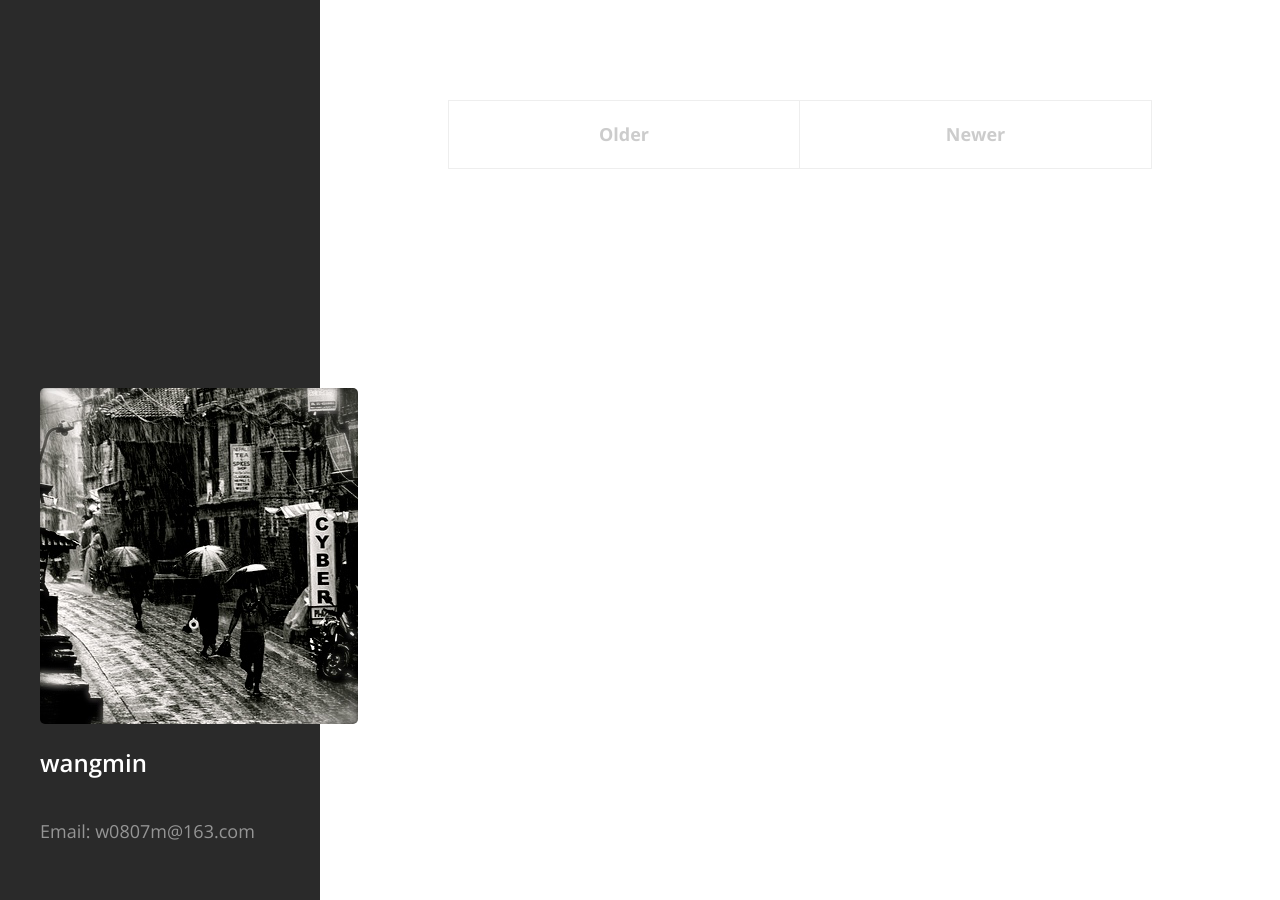
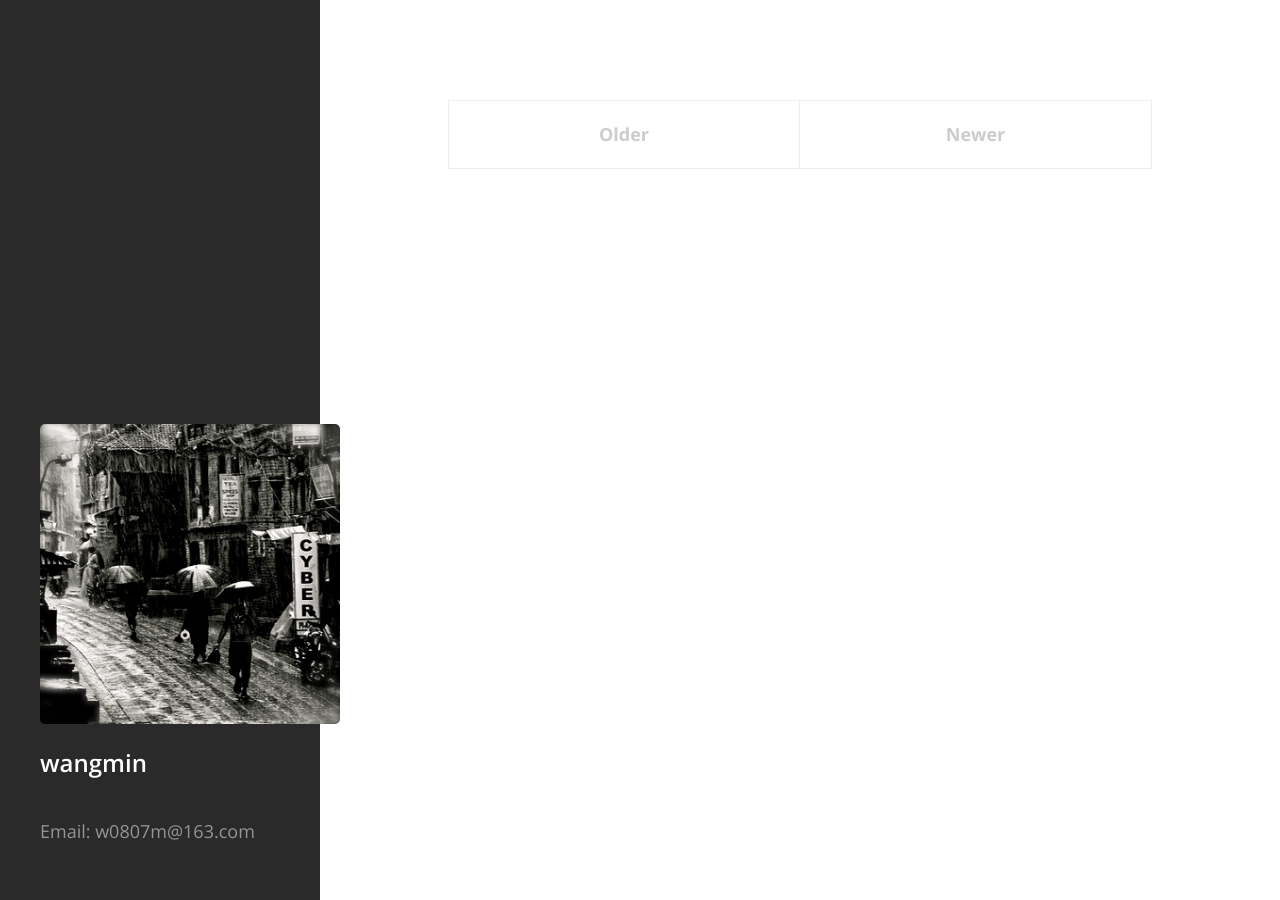
Before and after one commit to wmin0807/wmin0807.github.io, a Jekyll site: the page built from index.html, in a window 1280 px wide. Built offline with Jekyll 4.4.1, drawn with Linux system fonts in a browser that asks for light colours; Markdown is read by kramdown in place of the engine named in the settings; the list of posts is cut into pages by our own code.

Commit message:
Update default.html

```diff
--- a/_layouts/default.html
+++ b/_layouts/default.html
@@ -7,7 +7,7 @@
 
   <header class="masthead">
     <div class="masthead-inner">
-      <img src="/public/touxiang.png" />
+      <img width="300" height="300"  src="/public/touxiang.png" />
       <!--<h1>{{ site.title }}</h1>
       <p class="lead">{{ site.description }}</p>-->
       <h3>wangmin</h3>
```
